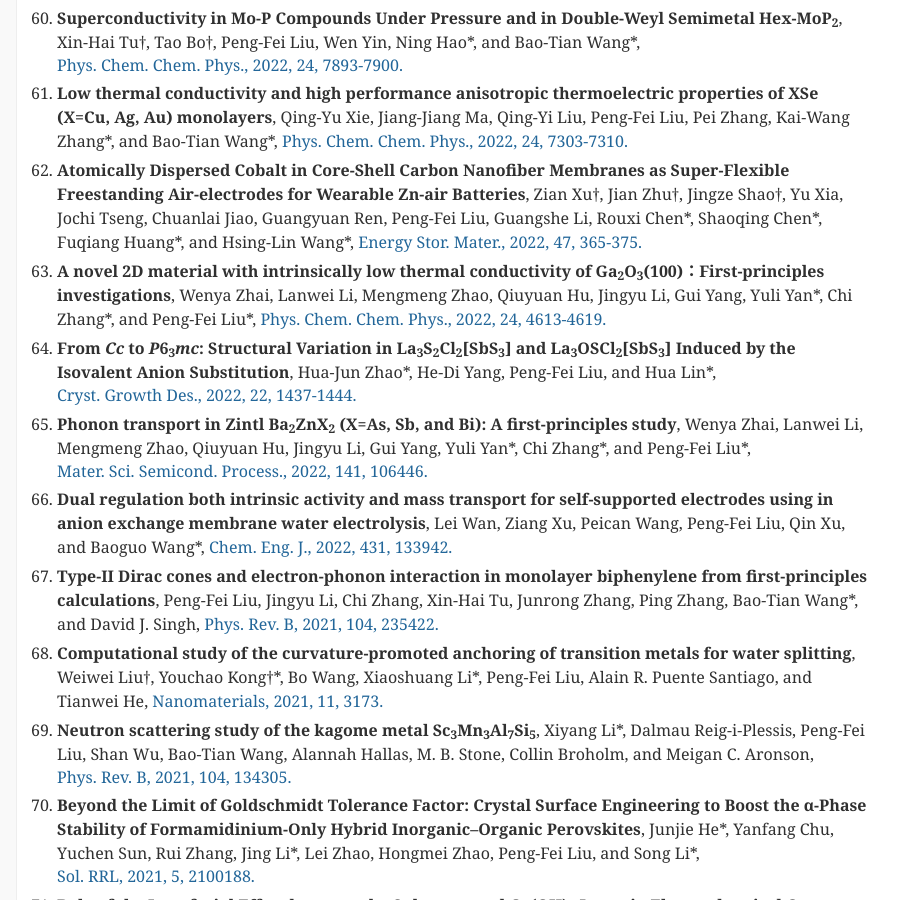
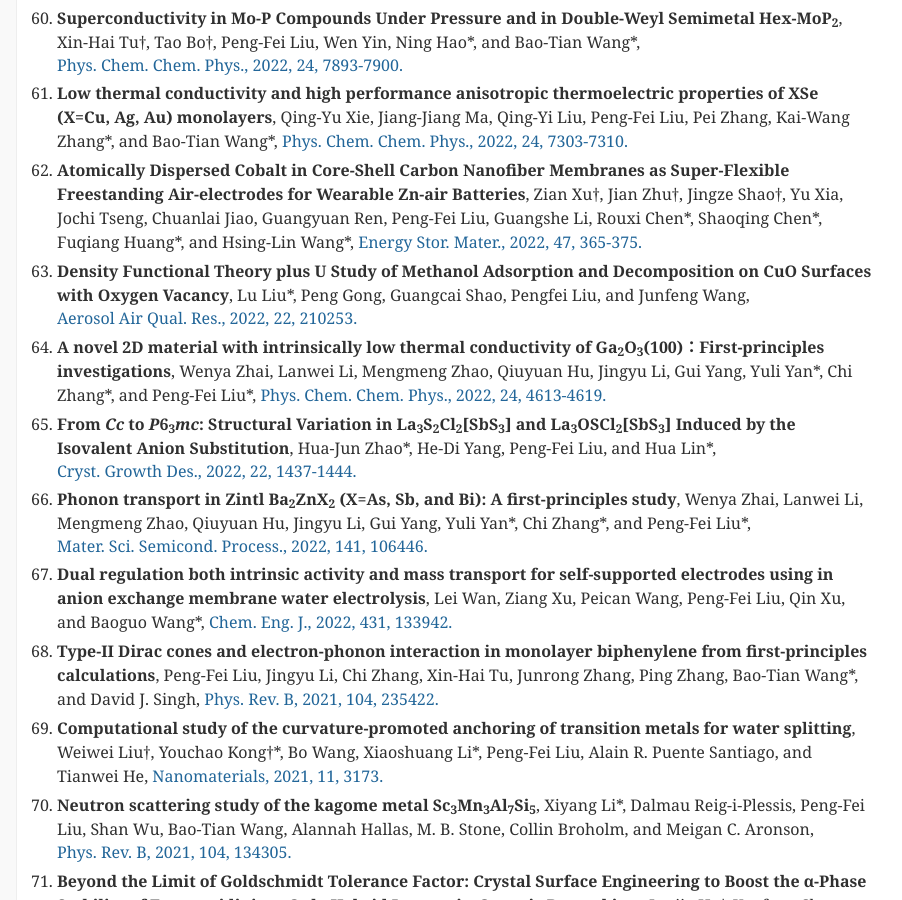
Before and after one commit to comatphys/comatphys.github.io, a Jekyll site: the page built from cv_md/publication.md, in a window 1280 px wide and 900 px high, scrolled down 4656 px. Shown: the whole window, without its empty margins (174-1076 px from the left). Built offline with Jekyll 4.4.1, drawn with Linux system fonts in a browser that asks for light colours; our own code applies the rules of GitHub Pages for plain Markdown files; comment, search, counter and statistics services are not loaded.

Commit message:
Update publication.md

```diff
--- a/cv_md/publication.md
+++ b/cv_md/publication.md
@@ -247,6 +247,10 @@ Qing-Yu Xie, Jiang-Jiang Ma, Qing-Yi Liu, Peng-Fei Liu, Pei Zhang, Kai-Wang Zhan
 1. **Atomically Dispersed Cobalt in Core-Shell Carbon Nanofiber Membranes as Super-Flexible Freestanding Air-electrodes for Wearable Zn-air Batteries**,
 Zian Xu†, Jian Zhu†, Jingze Shao†, Yu Xia, Jochi Tseng, Chuanlai Jiao, Guangyuan Ren, Peng-Fei Liu, Guangshe Li, Rouxi Chen\*, Shaoqing Chen\*, Fuqiang Huang\*, and Hsing-Lin Wang\*,
 [Energy Stor. Mater., 2022, 47, 365-375.](https://doi.org/10.1016/j.ensm.2022.02.004)
+
+1. **Density Functional Theory plus U Study of Methanol Adsorption and Decomposition on CuO Surfaces with Oxygen Vacancy**,
+Lu Liu\*, Peng Gong, Guangcai Shao, Pengfei Liu, and Junfeng Wang,
+[Aerosol Air Qual. Res., 2022, 22, 210253.](https://doi.org/10.4209/aaqr.210253)
 
 1. **A novel 2D material with intrinsically low thermal conductivity of Ga<sub>2</sub>O<sub>3</sub>(100)：First-principles investigations**,
 Wenya Zhai, Lanwei Li, Mengmeng Zhao, Qiuyuan Hu, Jingyu Li, Gui Yang, Yuli Yan\*, Chi Zhang\*, and Peng-Fei Liu\*,
```
